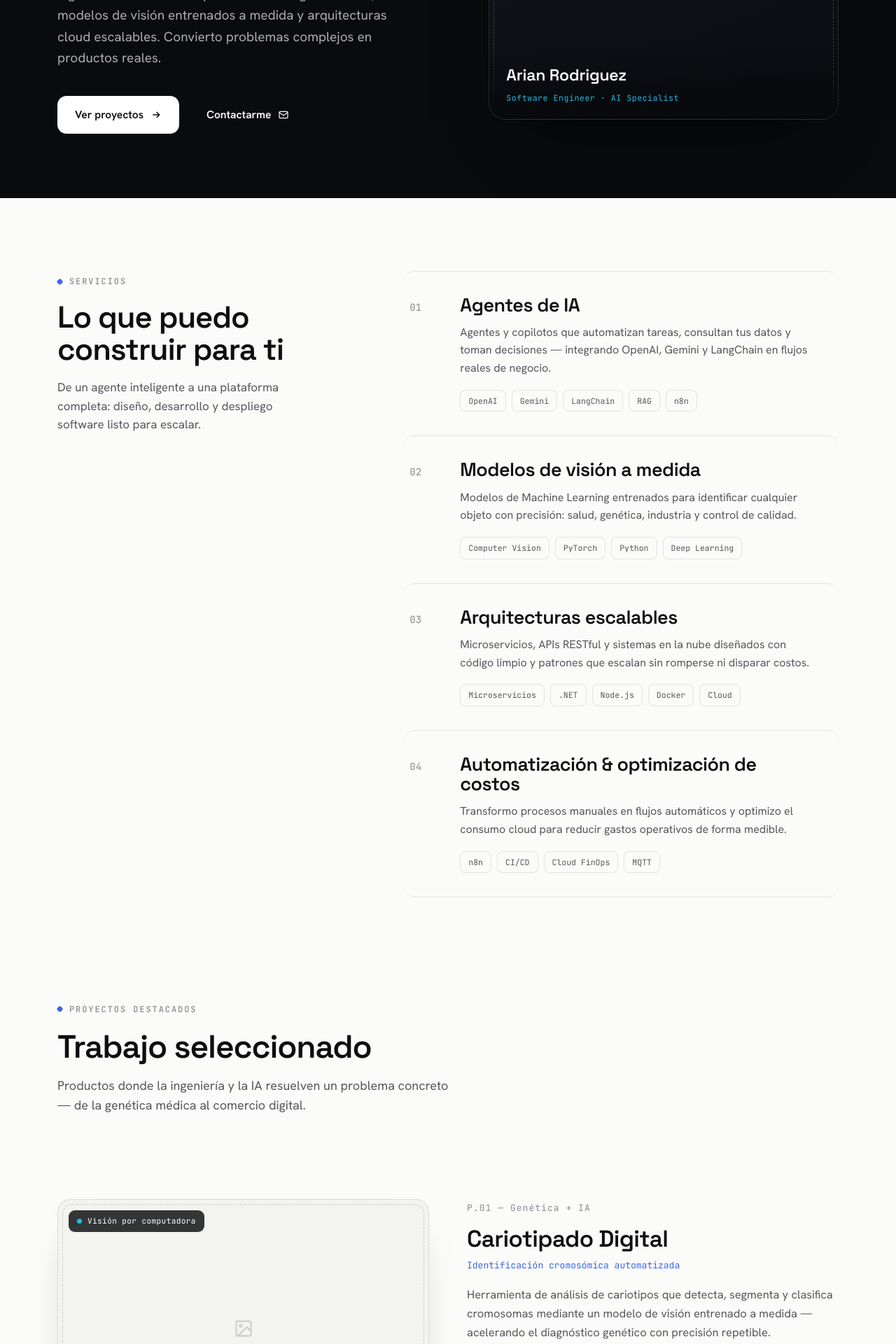
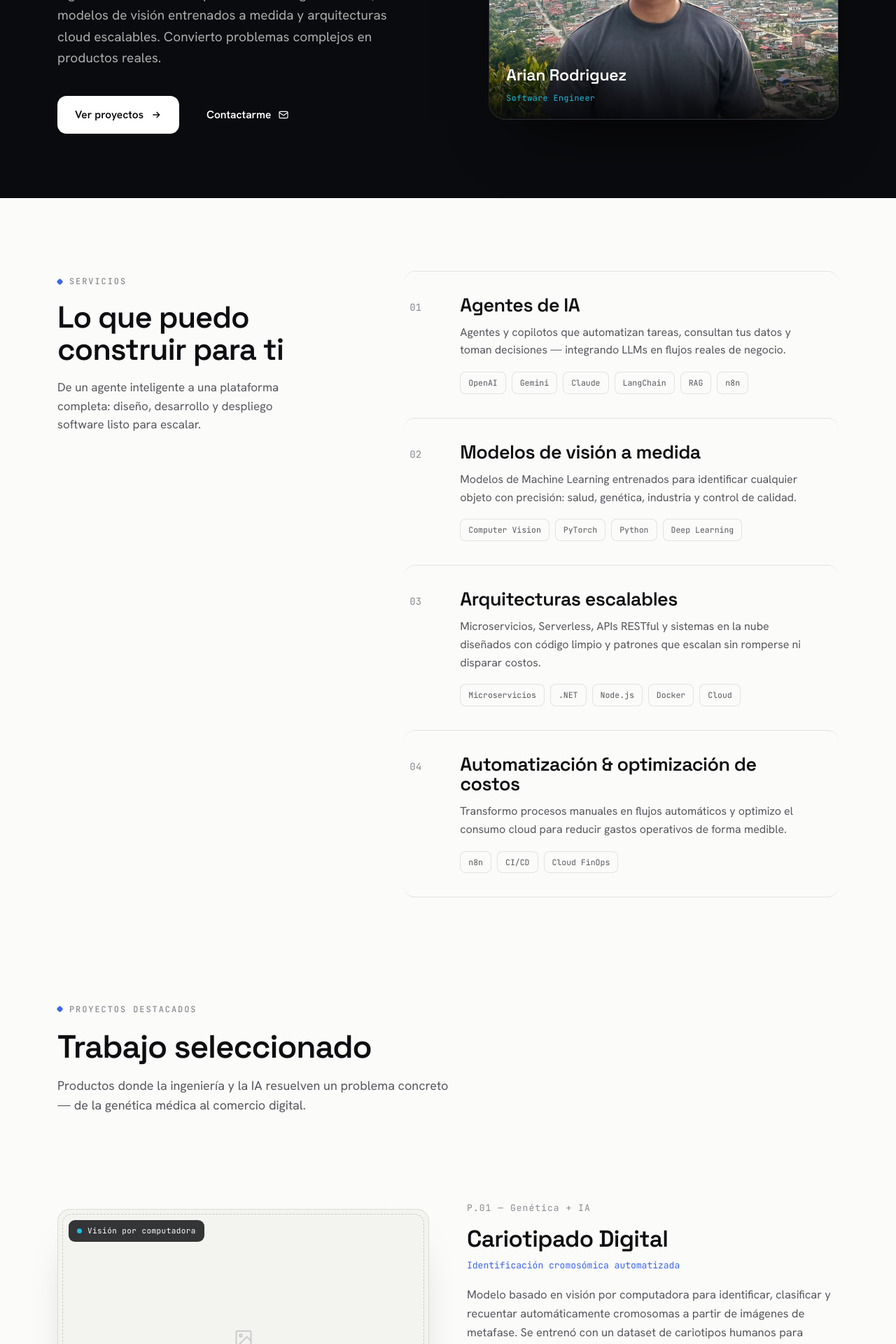
Before and after one commit to arianrodriguez/portfolio-v2, a React (Vite) app: page / in a window 1280 px wide. Shown: the part 620-2540 px from the top of the page at 70% size. Built offline with nearby package versions, Linux system fonts and the light colour scheme.

Commit message:
update: profile photo and specific services

```diff
--- a/src/data/projectTypes.ts
+++ b/src/data/projectTypes.ts
@@ -1,9 +1,9 @@
 /** Selectable project-type chips in the contact form. */
 export const projectTypes: string[] = [
   'Agente IA',
-  'Modelo / Visión',
+  'Modelo / Visión por Computadora',
   'Ecommerce',
-  'Web / Landing',
+  'Web / Landing Page',
   'App móvil',
   'Automatización',
 ];
--- a/src/data/projects.ts
+++ b/src/data/projects.ts
@@ -8,8 +8,8 @@ export const projects: Project[] = [
     title: 'Cariotipado Digital',
     role: 'Identificación cromosómica automatizada',
     description:
-      'Herramienta de análisis de cariotipos que detecta, segmenta y clasifica cromosomas mediante un modelo de visión entrenado a medida — acelerando el diagnóstico genético con precisión repetible.',
-    tags: ['Computer Vision', 'Python', 'Bioinformática', 'Deep Learning'],
+      'Modelo basado en visión por computadora para identificar, clasificar y recuentar automáticamente cromosomas a partir de imágenes de metafase. Se entrenó con un dataset de cariotipos humanos para detectar anomalías cromosómicas.',
+    tags: ['Python', 'Bioinformática', 'Deep Learning', 'OpenCV'],
     stats: [
       { value: '46+', label: 'cromosomas / muestra' },
       { value: '~95%', label: 'precisión de clasificación' },
@@ -21,33 +21,33 @@ export const projects: Project[] = [
     id: 'skeen',
     number: 'P.02 — Salud + IA móvil',
     badge: 'App móvil · Salud',
-    title: 'Skeen — Dermatología Inteligente',
+    title: 'skeen — Dermatología Inteligente',
     role: 'Detección temprana de cáncer de piel',
     description:
       'Aplicación móvil que analiza lesiones cutáneas con un modelo entrenado de clasificación dermatológica, ofreciendo una evaluación de riesgo instantánea desde la cámara del teléfono.',
-    tags: ['Visión Artificial', 'Mobile', 'ML', 'Salud'],
+    tags: ['Realidad Aumentada', 'Flutter', 'Deep Learning', 'Salud'],
     stats: [
       { value: 'On-device', label: 'análisis en segundos' },
       { value: 'Privado', label: 'imagen no sale del móvil' },
     ],
-    imagePlaceholder: 'Screenshot — App Skeen',
+    imagePlaceholder: 'Screenshot — App skeen',
     reversed: true,
     caseHref: '#contacto',
   },
   {
-    id: 'aethelred',
-    number: 'P.03 — Comercio + IA',
-    badge: 'E-commerce · IA',
-    title: 'Aethelred — Ecommerce Inteligente',
-    role: 'Tienda con precios dinámicos y recomendación',
+    id: 'volcanizado',
+    number: 'P.03 — Ecommerce',
+    badge: 'E-commerce',
+    title: 'volcanizado',
+    role: 'Tienda de minerales y cristales.',
     description:
-      'Plataforma de comercio de alto rendimiento con motor de recomendaciones, precios dinámicos asistidos por IA y una arquitectura optimizada para conversión y costos operativos.',
-    tags: ['Next.js', 'Recomendación IA', 'Precios Dinámicos', 'UX'],
+      'Plataforma de comercio electrónico especializada en la venta de minerales y cristales con sistema de búsqueda avanzado y pasarela de pagos integrada.',
+    tags: ['TypeScript', 'UX', 'Shopify'],
     stats: [
       { value: 'Headless', label: 'arquitectura escalable' },
       { value: '+ Conversión', label: 'recomendación personalizada' },
     ],
-    imagePlaceholder: 'Screenshot — Ecommerce con IA',
+    imagePlaceholder: 'Screenshot — Ecommerce',
     caseHref: '#contacto',
   },
 ];
--- a/src/data/services.ts
+++ b/src/data/services.ts
@@ -5,8 +5,8 @@ export const services: Service[] = [
     number: '01',
     title: 'Agentes de IA',
     description:
-      'Agentes y copilotos que automatizan tareas, consultan tus datos y toman decisiones — integrando OpenAI, Gemini y LangChain en flujos reales de negocio.',
-    tags: ['OpenAI', 'Gemini', 'LangChain', 'RAG', 'n8n'],
+      'Agentes y copilotos que automatizan tareas, consultan tus datos y toman decisiones — integrando LLMs en flujos reales de negocio.',
+    tags: ['OpenAI', 'Gemini', 'Claude', 'LangChain', 'RAG', 'n8n'],
   },
   {
     number: '02',
@@ -19,7 +19,7 @@ export const services: Service[] = [
     number: '03',
     title: 'Arquitecturas escalables',
     description:
-      'Microservicios, APIs RESTful y sistemas en la nube diseñados con código limpio y patrones que escalan sin romperse ni disparar costos.',
+      'Microservicios, Serverless, APIs RESTful y sistemas en la nube diseñados con código limpio y patrones que escalan sin romperse ni disparar costos.',
     tags: ['Microservicios', '.NET', 'Node.js', 'Docker', 'Cloud'],
   },
   {
@@ -27,6 +27,6 @@ export const services: Service[] = [
     title: 'Automatización & optimización de costos',
     description:
       'Transformo procesos manuales en flujos automáticos y optimizo el consumo cloud para reducir gastos operativos de forma medible.',
-    tags: ['n8n', 'CI/CD', 'Cloud FinOps', 'MQTT'],
+    tags: ['n8n', 'CI/CD', 'Cloud FinOps'],
   },
 ];
--- a/src/data/site.ts
+++ b/src/data/site.ts
@@ -1,17 +1,16 @@
 /** Single source of truth for personal / contact info. */
 export const site = {
   name: 'Arian Rodriguez',
-  brand: 'arian dev',
-  role: 'Software Engineer · AI Specialist',
+  brand: 'ariandev',
+  role: 'Software Engineer',
   location: 'Lima, PE',
   email: 'arianmrv12@gmail.com',
   phone: '+51 946 547 814',
   phoneHref: '+51946547814',
   locationFull: 'Lima, Perú · Remoto global',
-  /** Drop your real photo URL here (e.g. an import from /src/assets). */
-  heroPhoto: undefined as string | undefined,
+  heroPhoto: '/src/assets/me.jpeg' as string | undefined,
   social: {
-    linkedin: '#',
-    github: '#',
+    linkedin: 'https://www.linkedin.com/in/arianrodriguezv/',
+    github: 'https://github.com/arianrodriguez',
   },
 } as const;
```
Also changed, not shown: src/assets/me.jpeg (added).
